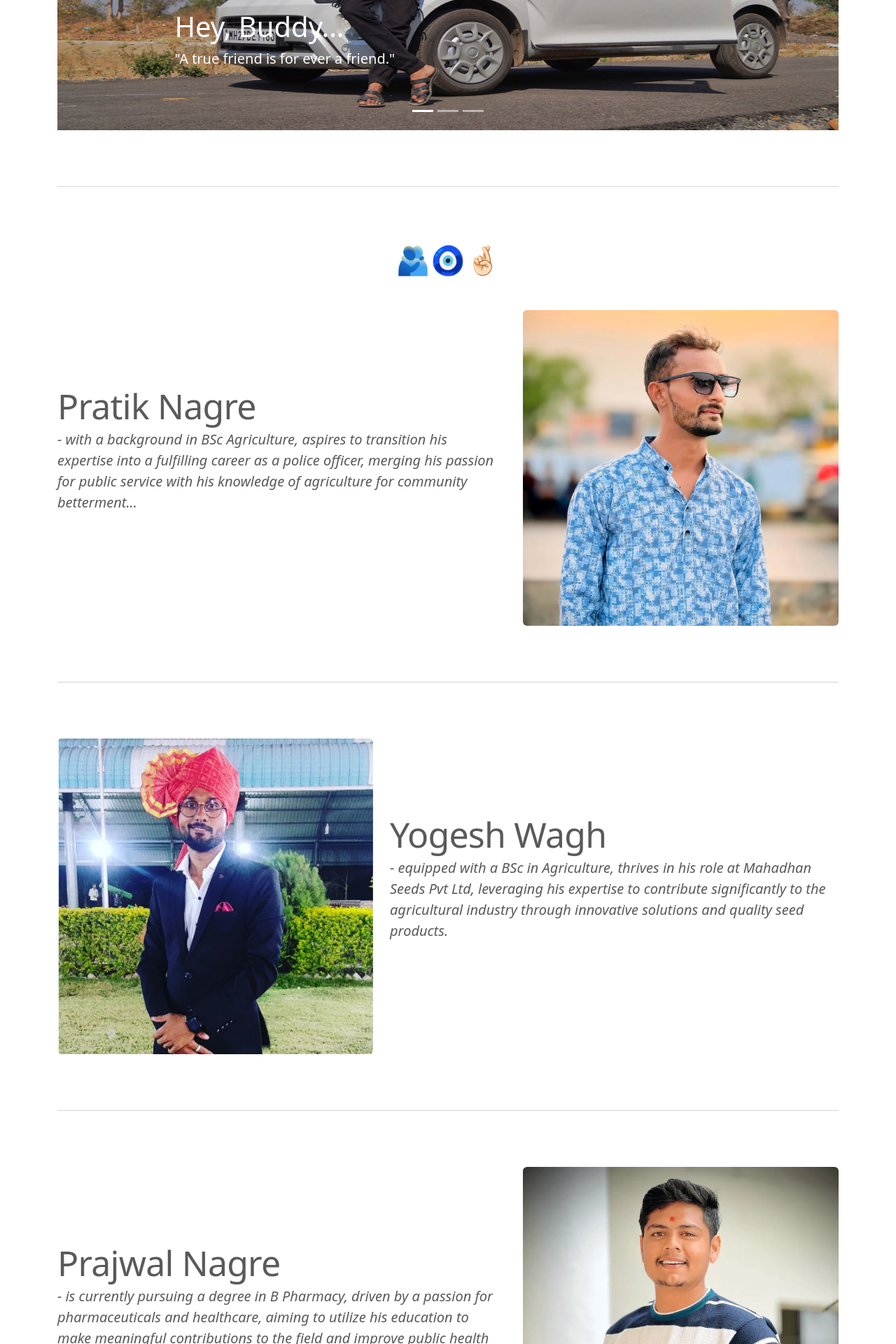
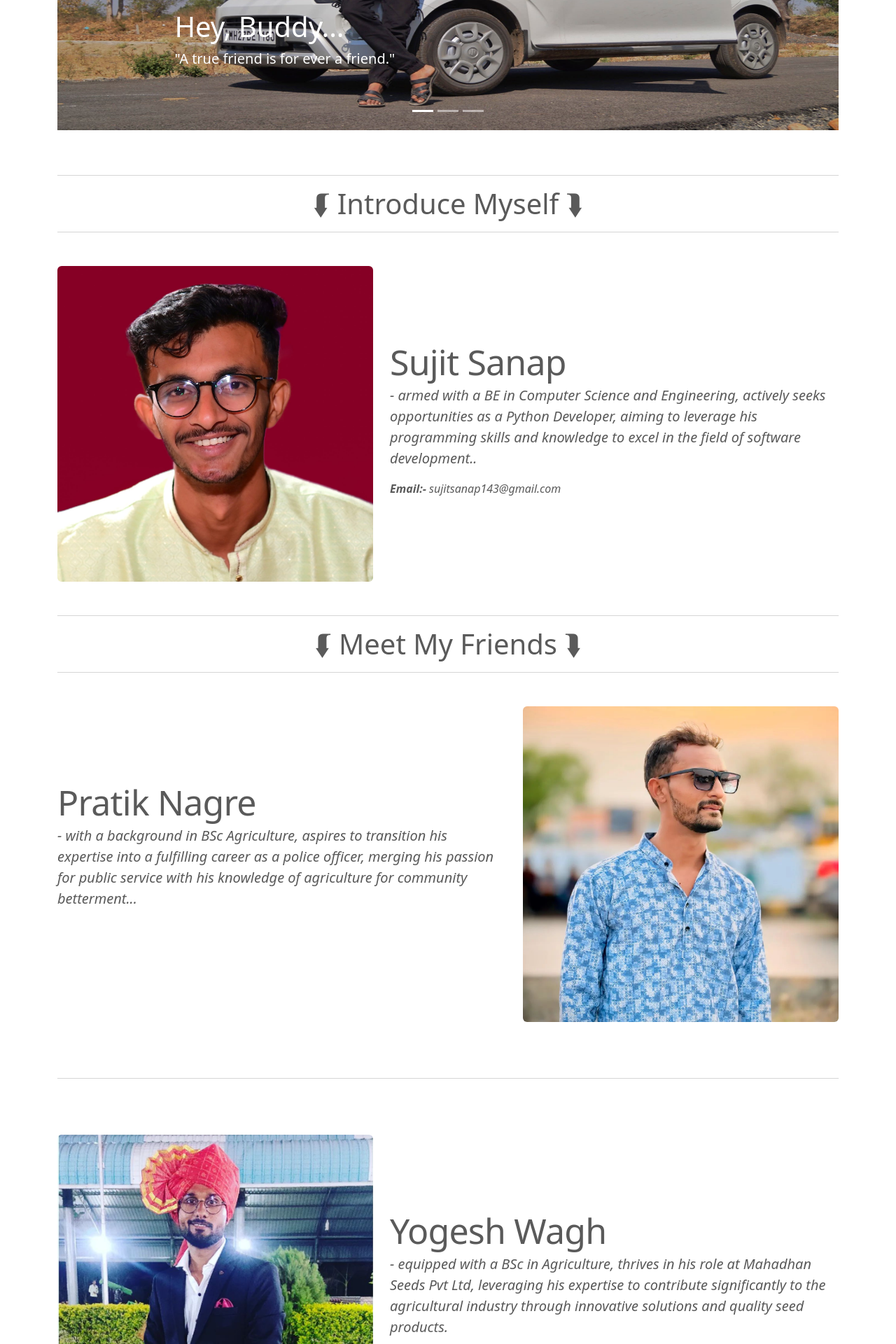
Before and after one commit to sujitsanap143/frds-web-tp, a Flask app: page / in a window 1280 px wide. Shown: the part 490-2410 px from the top of the page at 70% size. Run offline with Flask 3, Linux system fonts and the light colour scheme; some libraries are stand-ins or nearby versions.

Commit message:
add myself intro and arrow

```diff
--- a/templates/index.html
+++ b/templates/index.html
@@ -108,10 +108,29 @@
 
 
             <!-- START THE FEATURETTES -->
+      <hr>
+      <center><h1>&#11182; Introduce Myself &#11183;</h1></center>
+      <hr class='mb-5'>
+      <div class="row featurette">
+        <div class="col-md-7 order-md-2">
+            <h2 class="featurette-heading"><b>Sujit Sanap</b></h2>
+            <p class="lead"><em>- armed with a BE in Computer Science and Engineering, actively seeks opportunities as a Python Developer, aiming to leverage his programming skills and knowledge to excel in the field of software development..</em></p>
+          <p><em><b>Email:-</b> sujitsanap143@gmail.com</em></p>
+        </div>
+        <div class="col-md-5 order-md-1">
+          <img src='static/sujitprof.jpeg' class="bd-placeholder-img bd-placeholder-img-lg featurette-image img-fluid mx-auto rounded mx-auto d-block" alt="...">
+
+        </div>
+      </div>
 
 
-            <hr class="featurette-divider">
-            <center><h1 class='mb-5'>🫂🧿🤞🏻</h1></center>
+
+
+
+
+            <hr class='mt-5'>
+            <center><h1>&#11182; Meet My Friends &#11183;</h1></center>
+            <hr class='mb-5'>
 
             <div class="row featurette">
                 <div class="col-md-7">
```
Also changed, not shown: static/sujitprof.jpeg (added).
